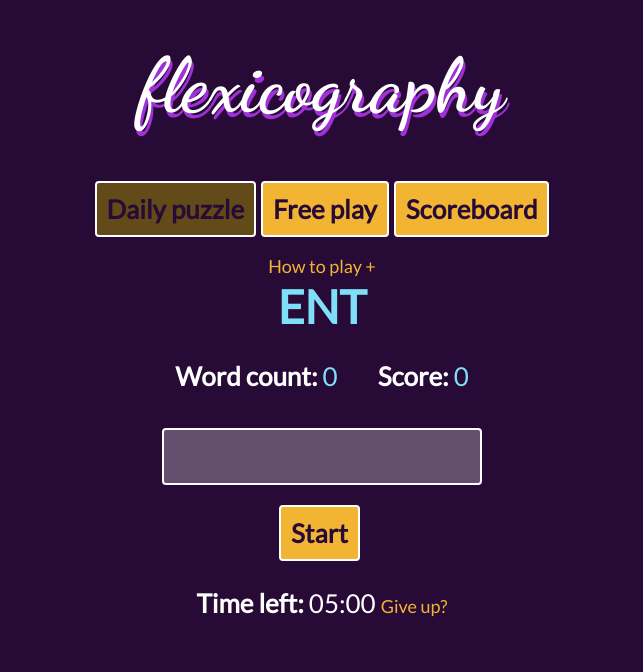
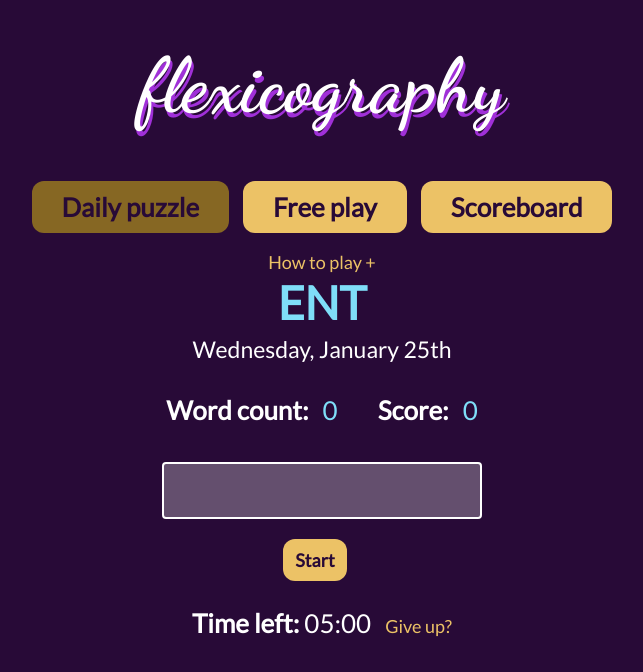
Before and after one commit to yunashin/flexicography, a React (Create React App) app: page / in a window 1280 px wide. Shown: the top 672 px of the page, without its empty margins (318-961 px from the left). Built offline with nearby package versions, Linux system fonts and the light colour scheme.

Commit message:
sort found words when time is up

```diff
--- a/src/App.css
+++ b/src/App.css
@@ -1,10 +1,4 @@
-:root {
-  --BACKGROUND: #280a37;
-  --BUTTON: #f1b533;
-  --COLUMBIA: #7fdef8;
-  --FONT: "Lato", sans-serif;
-  --BODY_FONT_SIZE: calc(10px + 2vmin);
-}
+@import "index.css";
 
 .app {
   text-align: center;
@@ -18,9 +12,9 @@
   align-items: center;
   font-family: "Dancing Script", cursive;
   font-size: calc(60px + 2vmin);
-  text-shadow: #a030d8 2px 5px;
+  text-shadow: var(--SHADOW) 2px 5px;
   margin: 40px 0px;
-  color: white;
+  color: var(--BODY_FONT_COLOR);
 }
 
 @media (max-width: 600px) {
@@ -34,7 +28,7 @@
     font-size: calc(35px + 2vmin);
     text-shadow: #a030d8 2px 3px;
     margin: 20px 0px;
-    color: white;
+    color: var(--BODY_FONT_COLOR);
   }
 }
 
@@ -57,7 +51,7 @@
   align-items: center;
   justify-content: center;
   font-size: var(--BODY_FONT_SIZE);
-  color: white;
+  color: var(--BODY_FONT_COLOR);
   overflow-y: scroll;
 }
 
@@ -70,17 +64,19 @@
     align-items: center;
     justify-content: center;
     font-size: var(--BODY_FONT_SIZE);
-    color: white;
+    color: var(--BODY_FONT_COLOR);
   }
 }
 
 .intro {
   width: 700px;
+  margin-bottom: 5px;
 }
 
 @media (max-width: 600px) {
   .intro {
     width: 300px;
+    font-size: 14px;
   }
 }
 
@@ -103,11 +99,6 @@
 
 @media (max-width: 600px) {
   .button-link {
-    background: none;
-    border: none;
-    padding: 0;
-    color: var(--BUTTON);
-    font-family: var(--FONT);
     font-size: calc(5px + 2vmin);
   }
 }
@@ -115,6 +106,10 @@
 .button-link:hover,
 .button-link:disabled {
   background: none !important;
+}
+
+.button-link:disabled {
+  color: var(--BUTTON_DISABLED);
 }
 
 .three-gram {
@@ -132,7 +127,13 @@
 }
 
 .right-space {
-  margin-right: 5px;
+  margin-right: 14px;
+}
+
+@media (max-width: 600px) {
+  .right-space {
+    margin-right: 8px;
+  }
 }
 
 .top-space {
@@ -148,41 +149,54 @@
 }
 
 .found-word {
-  font-size: 18px;
-}
-
-@media (max-width: 600px) {
-  .found-word {
-    font-size: 12px;
-  }
+  font-size: var(--SMALL_TEXT_SIZE);
 }
 
 .timer {
   margin-bottom: 0px;
 }
 
+.sm-text {
+  font-size: var(--SMALL_TEXT_SIZE);
+  margin: 5px 0px;
+}
+
 .sm-button {
   background-color: var(--BUTTON);
-  border: 2px solid white;
-  border-radius: 4px;
+  border-radius: 12px;
+  border: none;
   color: var(--BACKGROUND);
   font-family: var(--FONT);
-  font-size: var(--BODY_FONT_SIZE);
+  font-size: 18px;
   font-weight: 600;
-  padding: 10px;
+  padding: 10px 12px;
   margin-top: 10px;
 }
 
 @media (max-width: 600px) {
   .sm-button {
-    background-color: var(--BUTTON);
-    border: 1px solid white;
-    border-radius: 4px;
-    color: var(--BACKGROUND);
-    font-family: var(--FONT);
-    font-size: calc(5px + 2vmin);
-    font-weight: 600;
+    font-size: 12px;
     padding: 8px;
     margin-top: 5px;
   }
 }
+
+.lg-button {
+  background-color: var(--BUTTON);
+  border-radius: 12px;
+  border: none;
+  color: var(--BACKGROUND);
+  font-family: var(--FONT);
+  font-size: var(--BODY_FONT_SIZE);
+  font-weight: 600;
+  padding: 10px 30px;
+  margin-top: 10px;
+}
+
+@media (max-width: 600px) {
+  .lg-button {
+    font-size: 14px;
+    padding: 8px 16px;
+    margin-top: 5px;
+  }
+}
--- a/src/index.css
+++ b/src/index.css
@@ -1,8 +1,14 @@
 :root {
   --BACKGROUND: #280a37;
-  --BUTTON: #f1b533;
+  --BUTTON: #ecc266;
+  --BUTTON_DISABLED: #866723;
+  --BUTTON_HOVER: #d5a132;
   --COLUMBIA: #7fdef8;
   --FONT: "Lato", sans-serif;
+  --BODY_FONT_SIZE: calc(10px + 2vmin);
+  --SMALL_TEXT_SIZE: calc(7px + 2vmin);
+  --BODY_FONT_COLOR: white;
+  --SHADOW: #a030d8;
 }
 
 html {
@@ -25,7 +31,7 @@ input[type="text"] {
   padding: 12px 20px;
   margin: 10px;
   box-sizing: border-box;
-  border: 2px solid white;
+  border: 2px solid var(--BODY_FONT_COLOR);
   border-radius: 4px;
   outline: none;
   font-size: x-large;
@@ -44,11 +50,11 @@ input[type="text"]:focus {
 }
 
 button:disabled {
-  background-color: #624b19 !important;
+  background-color: var(--BUTTON_DISABLED) !important;
   cursor: not-allowed !important;
 }
 
 button:hover {
-  background-color: #d5a132;
+  background-color: var(--BUTTON_HOVER);
   cursor: pointer;
 }
--- a/src/ts/components/Body.tsx
+++ b/src/ts/components/Body.tsx
@@ -19,7 +19,7 @@ const Body = () => {
       <div className="bottom-space">
         <span className="flex">
           <button
-            className="sm-button right-space"
+            className="lg-button right-space"
             disabled={isDailyPuzzle}
             onClick={() => {
               setContent("dailyPuzzle");
@@ -28,7 +28,7 @@ const Body = () => {
             Daily puzzle
           </button>
           <button
-            className="sm-button right-space"
+            className="lg-button right-space"
             disabled={isFreePlay}
             onClick={() => {
               setContent("freePlay");
@@ -40,7 +40,7 @@ const Body = () => {
             Free play
           </button>
           <button
-            className="sm-button"
+            className="lg-button"
             disabled={isScoreboard}
             onClick={() => {
               setContent("scoreboard");
--- a/src/ts/components/DailyPuzzle.tsx
+++ b/src/ts/components/DailyPuzzle.tsx
@@ -1,3 +1,5 @@
+import { format } from "date-fns";
+import { startOfToday } from "date-fns/esm";
 import { useCallback, useEffect, useState } from "react";
 
 import { useDataContext } from "../context/DataContext";
@@ -23,6 +25,7 @@ const DailyPuzzle = () => {
     addDailyFoundWord,
     clearDailyFoundWords,
     setDailyScoreAndWordCount,
+    setFetched,
     setIsTimeUp,
     setSecondsLeft,
     setStartedTimer,
@@ -31,6 +34,15 @@ const DailyPuzzle = () => {
   const solutions: string[] = words.filter((word) =>
     word.includes(dailyThreeGram.toLowerCase())
   );
+
+  const todaysDate = startOfToday();
+  const formattedToday = format(startOfToday(), "MMM d, yyyy");
+
+  useEffect(() => {
+    if (formattedToday !== today) {
+      setFetched(false);
+    }
+  }, [formattedToday, setFetched, today]);
 
   const storeHighScore = useCallback(() => {
     let dailyPuzzleScores: DailyPuzzleScores = JSON.parse(
@@ -91,6 +103,7 @@ const DailyPuzzle = () => {
   return (
     <>
       <div className="three-gram">{fetched ? `${dailyThreeGram}` : "..."}</div>
+      <div className="sm-text">{format(todaysDate, "EEEE, MMMM do")}</div>
       <span className="flex">
         <p className="right-space">
           <b>Word count:</b>
--- a/src/ts/components/FoundWords.tsx
+++ b/src/ts/components/FoundWords.tsx
@@ -1,9 +1,25 @@
+import { useMemo } from "react";
+
 import { useDataContext } from "../context/DataContext";
+import { sortFoundWordsByScore } from "../utils/threeGramHelpers";
 
-const FoundWords = ({ isDailyPuzzle }: { isDailyPuzzle?: boolean }) => {
-  const { dailyFoundWords, foundWords } = useDataContext();
+const FoundWords = ({
+  isDailyPuzzle,
+  isFreePlayTimeUp,
+}: {
+  isDailyPuzzle?: boolean;
+  isFreePlayTimeUp?: boolean;
+}) => {
+  const { dailyFoundWords, foundWords, isTimeUp } = useDataContext();
 
-  const words = isDailyPuzzle ? dailyFoundWords : foundWords;
+  const words = useMemo(() => {
+    if (isDailyPuzzle) {
+      return isTimeUp
+        ? sortFoundWordsByScore(dailyFoundWords)
+        : dailyFoundWords;
+    }
+    return isFreePlayTimeUp ? sortFoundWordsByScore(foundWords) : foundWords;
+  }, [dailyFoundWords, foundWords, isDailyPuzzle, isFreePlayTimeUp, isTimeUp]);
 
   return (
     <div className="top-space">
--- a/src/ts/components/FreePlayBody.tsx
+++ b/src/ts/components/FreePlayBody.tsx
@@ -82,7 +82,7 @@ const FreeModeBody = () => {
         value={input}
         disabled={isTimeUp || !showFoundWords}
       />
-      <span className="flex">
+      <span className="flex bottom-space">
         <button
           className="sm-button right-space"
           onClick={() => {
@@ -139,7 +139,7 @@ const FreeModeBody = () => {
         </div>
       )}
       {showFoundWords ? (
-        <FoundWords />
+        <FoundWords isFreePlayTimeUp={isTimeUp} />
       ) : (
         <SolutionWords solutions={solutions} />
       )}
--- a/src/ts/components/HowToPlay.tsx
+++ b/src/ts/components/HowToPlay.tsx
@@ -24,10 +24,8 @@ const HowToPlay = () => {
       </div>
       <div id="instructions">
         <div className="intro">
-          Flex your lexicographical skills in this simple word game!
-        </div>
-        <div className="intro">
-          Enter as many words as you can that contain the following letters in
+          Flex your lexicographical skills in this simple word game! Enter as
+          many words as you can that contain the following letters in
           consecutive order.
         </div>
       </div>
--- a/src/ts/components/SolutionWords.tsx
+++ b/src/ts/components/SolutionWords.tsx
@@ -1,16 +1,17 @@
 import { useDataContext } from "../context/DataContext";
 import { generateScore } from "../utils/generateScore";
+import { sortFoundWordsByScore } from "../utils/threeGramHelpers";
 
 const SolutionWords = ({ solutions }: { solutions: string[] }) => {
   const { foundWords } = useDataContext();
   let totalScore = 0;
-  const wordsAndScores = solutions
-    .map((solution) => {
+  const wordsAndScores = sortFoundWordsByScore(
+    solutions.map((solution) => {
       const { wordScore } = generateScore(0, solution);
       totalScore += wordScore;
       return { word: solution, score: wordScore };
     })
-    .sort((solutionA, solutionB) => solutionB.score - solutionA.score);
+  );
 
   return (
     <>
--- a/src/ts/types/types.ts
+++ b/src/ts/types/types.ts
@@ -6,3 +6,8 @@ type DailyPuzzleScore = {
 };
 
 export type DailyPuzzleScores = DailyPuzzleScore[];
+
+export type FoundWord = {
+  score: number;
+  word: string;
+};
--- a/src/ts/utils/threeGramHelpers.ts
+++ b/src/ts/utils/threeGramHelpers.ts
@@ -1,7 +1,19 @@
+import { FoundWord } from "../types/types";
 import { getRandomInt } from "./getRandomInt";
 
 export const getThreeOrMoreLetterWords = (words: string[]) => {
   return words.filter((word) => word.length >= 3);
+};
+
+export const sortFoundWordsByScore = (words: FoundWord[]) => {
+  return words.sort((wordA, wordB) => {
+    if (wordA.score === wordB.score) {
+      if (wordA.word < wordB.word) return -1;
+      if (wordA.word > wordB.word) return 1;
+      return 0;
+    }
+    return wordB.score - wordA.score;
+  });
 };
 
 export const getThreeGram = (words: string[]) => {
```
